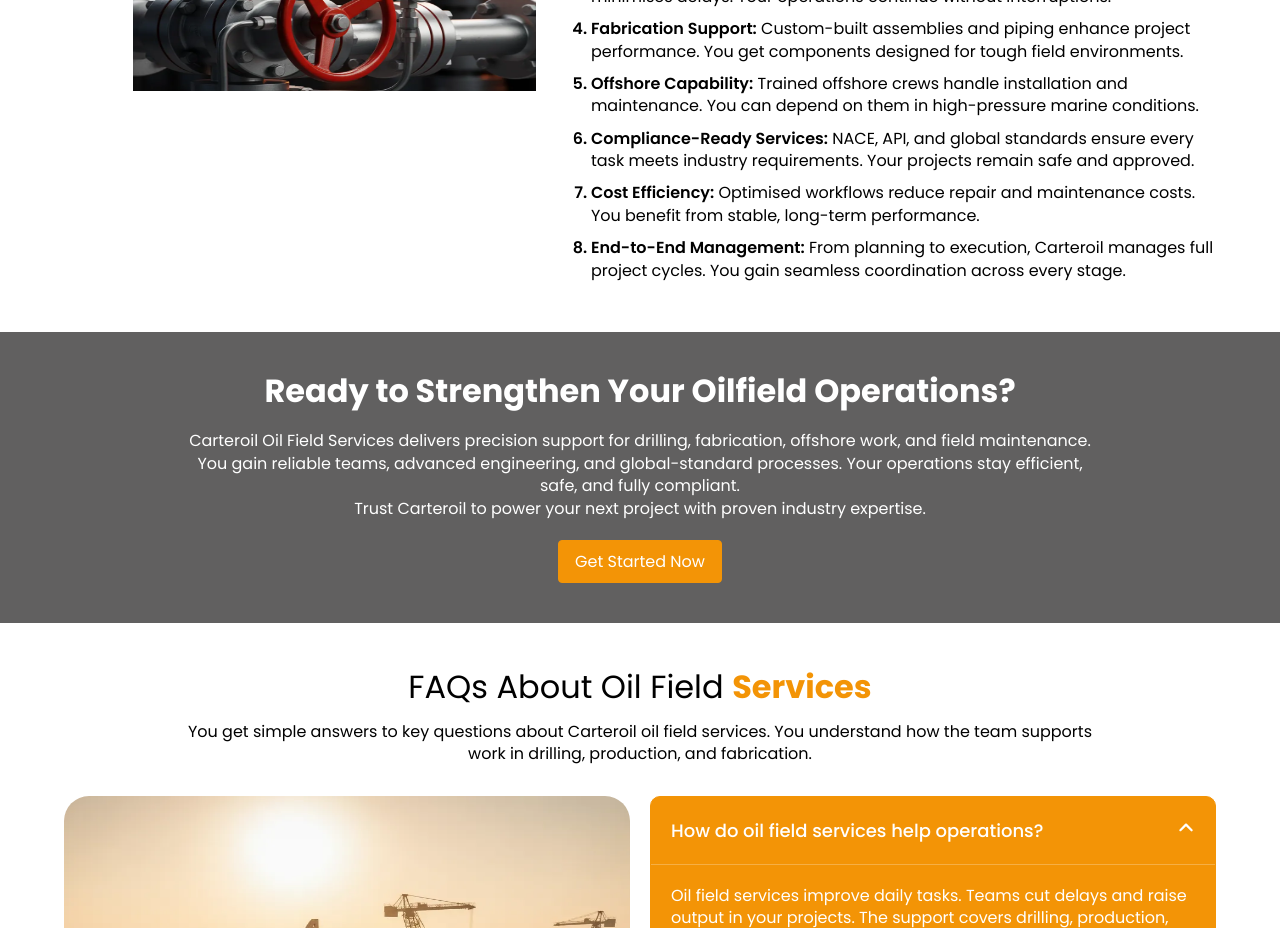
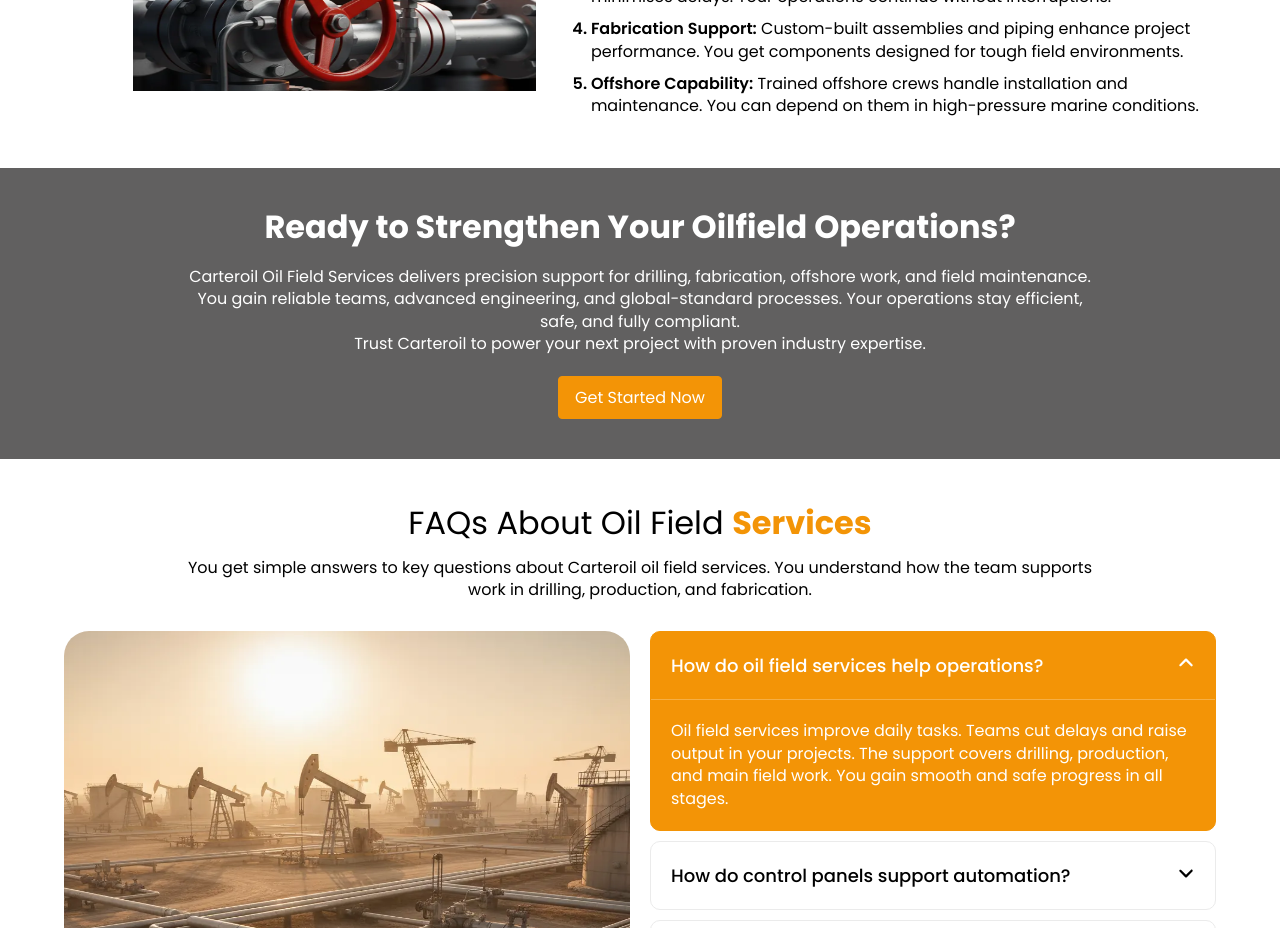
Before and after one commit to theusmansarwar/carteroilfrontend, a Next.js app: page /carter-ofs in a window 1280 px wide. Shown: the part 2580-3508 px from the top of the page. Built offline with nearby package versions, Linux system fonts and the light colour scheme; no server answers.

Commit message:
updated files

```diff
--- a/src/app/carter-ofs/page.js
+++ b/src/app/carter-ofs/page.js
@@ -118,21 +118,7 @@ const benefitsData = {
       description:
         "Trained offshore crews handle installation and maintenance. You can depend on them in high-pressure marine conditions.",
     },
-    {
-      title: "Compliance-Ready Services",
-      description:
-        "NACE, API, and global standards ensure every task meets industry requirements. Your projects remain safe and approved.",
-    },
-    {
-      title: "Cost Efficiency",
-      description:
-        "Optimised workflows reduce repair and maintenance costs. You benefit from stable, long-term performance.",
-    },
-    {
-      title: "End-to-End Management",
-      description:
-        " From planning to execution, Carteroil manages full project cycles. You gain seamless coordination across every stage.",
-    },
+
   ],
 };
 
```
